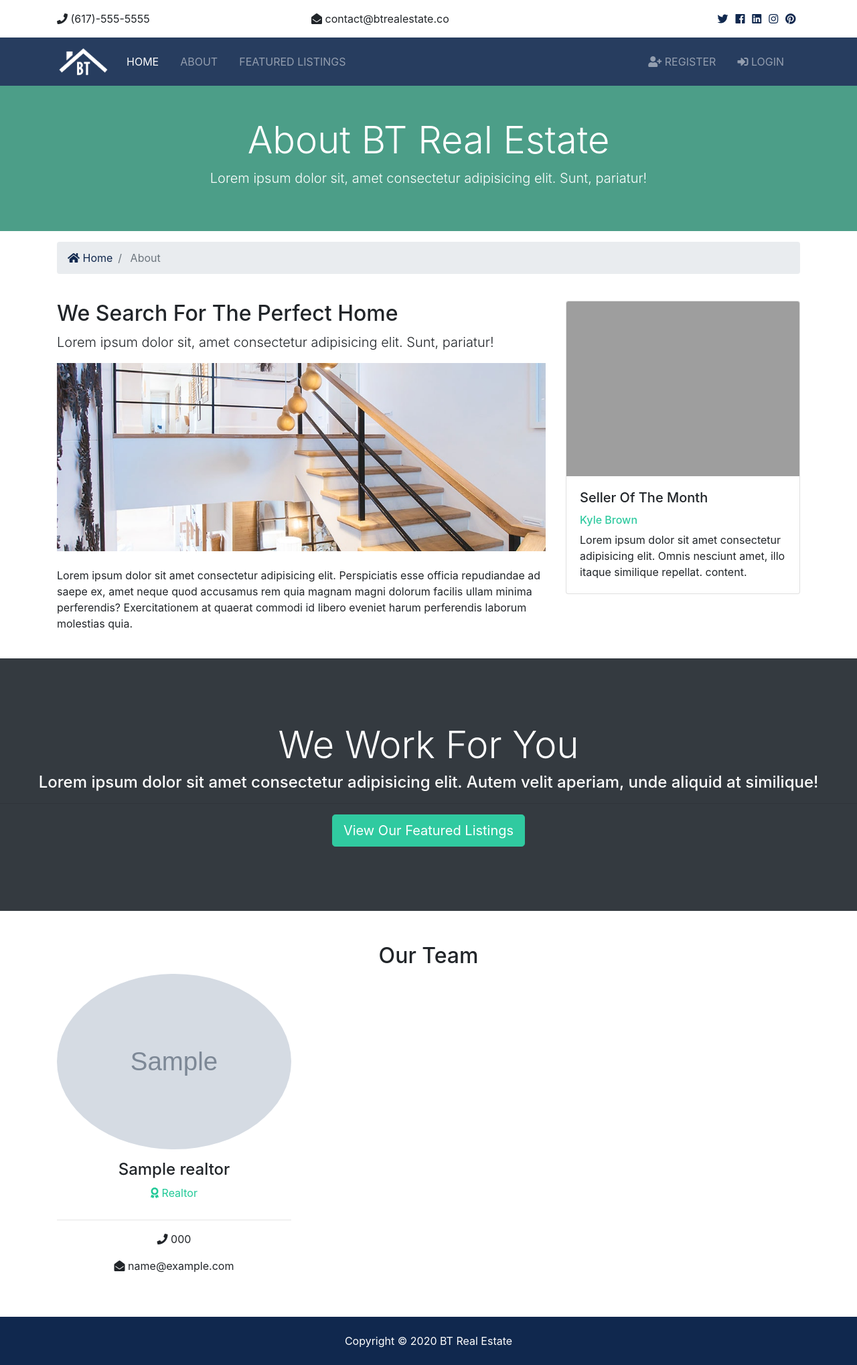
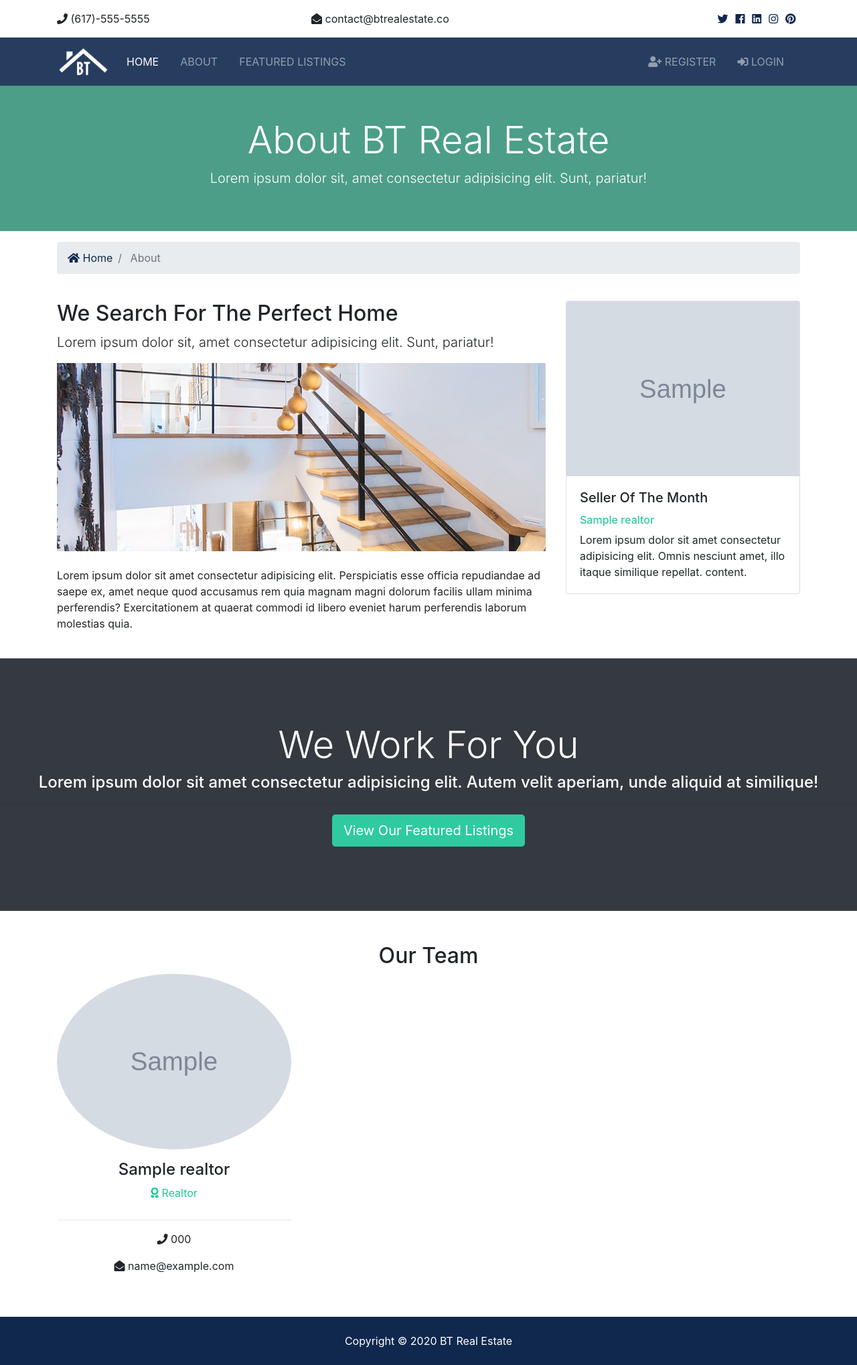
Before and after one commit to megamayoy/real-estate-selling-website, a Django app: page /about/ in a window 1280 px wide. Shown: the whole page at 67% size. Run offline with Django 3.2, Linux system fonts and the light colour scheme; tables that the repository leaves empty hold one stand-in row (values such as "Sample post"); grey boxes marked "Sample" are stand-in pictures; some libraries are stand-ins or nearby versions; grey boxes are pictures that could not be loaded.

Commit message:
display seller of the month on the about page

```diff
--- a/pages/views.py
+++ b/pages/views.py
@@ -14,6 +14,12 @@ def index(request):
 
 def about(request):
     realtors = Realtor.objects.all()
+    seller_of_the_month = Realtor.objects.filter(
+        is_seller_of_the_month=True
+    ).first()
     return render(
-        request, 'pages/about.html', {'realtors': realtors}
+        request, 'pages/about.html', {
+            'realtors': realtors,
+            'seller_of_the_month': seller_of_the_month
+        }
     )
--- a/templates/pages/about.html
+++ b/templates/pages/about.html
@@ -40,10 +40,10 @@
         </div>
         <div class="col-md-4">
           <div class="card">
-            <img class="card-img-top" src="assets/img/realtors/kyle.jpg" alt="Seller of the month">
+            <img class="card-img-top" src="{{seller_of_the_month.photo.url}}" alt="Seller of the month">
             <div class="card-body">
               <h5 class="card-title">Seller Of The Month</h5>
-              <h6 class="text-secondary">Kyle Brown</h6>
+              <h6 class="text-secondary">{{seller_of_the_month.name}}</h6>
               <p class="card-text">Lorem ipsum dolor sit amet consectetur adipisicing elit. Omnis nesciunt amet, illo itaque similique repellat.
                 content.
               </p>
```
